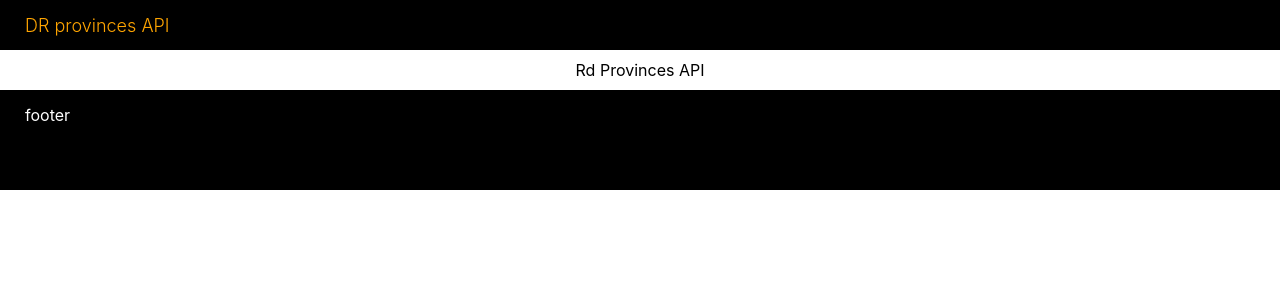
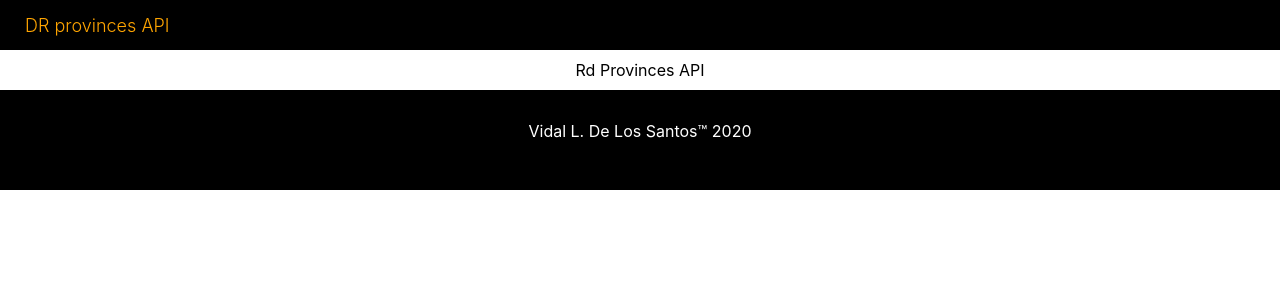
Before and after one commit to VidalLeonardoDeLosSantosRincon/RDProvincesAPI_Docs, a React (Create React App) app: page / in a window 1280 px wide. Shown: the top 300 px of the page. Built offline with nearby package versions, Linux system fonts and the light colour scheme.

Commit message:
footer updated

```diff
--- a/src/components/global/Footer/styles.css
+++ b/src/components/global/Footer/styles.css
@@ -7,6 +7,6 @@
     color:white;
 
     display:flex;
-    justify-content:flex-start;
+    justify-content:center;
     align-items:flex-start;
 }
--- a/src/components/global/Footer/view.js
+++ b/src/components/global/Footer/view.js
@@ -4,9 +4,15 @@ import React from "react";
 import "./styles.css";
 
 export default function(props){
+    const year = (new Date().getFullYear().toString()==="2020")? "2020":`2020 - ${new Date().getFullYear()}`
     return(
         <footer class="footer">
-            footer
+            <p>
+                Vidal L. De Los Santos&trade;&nbsp;
+                {
+                    year
+                }
+            </p>
         </footer>
     );
 }
```
